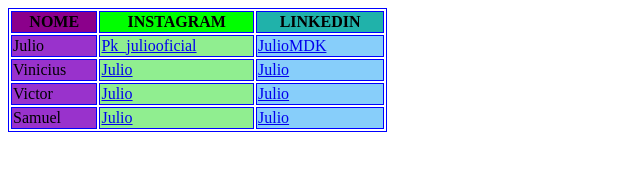
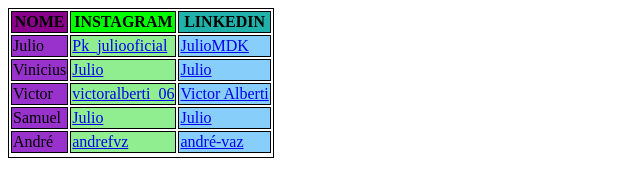
Before and after one commit to PkJulioo/SiteInfo.github.io, a plain HTML site: page index.html in a window 1280 px wide. Shown: the whole page, without its empty margins (0-640 px from the left). Drawn offline with Linux system fonts and the light colour scheme.

Commit message:
index.html

```diff
--- a/index.html
+++ b/index.html
@@ -1,12 +1,12 @@
 <!doctype html>
 <html>
   <head>
-    <meta http-equiv="CONTENT-TYPE"             content="text/html; charset=UTF-8">
+    <meta http-equiv="CONTENT-TYPE" content="text/html; charset=UTF-8">
     <link rel="stylesheet" href="styles/styles.css"/>
   </head>
 
   <body>
-    <table  bordercolor="blue" border="1" width="30%">
+    <table bordercolor="black" border="1">
       <tr>
         <th bgcolor="#8B008B">NOME</th>
         <th bgcolor="#00FF00">INSTAGRAM</th>
@@ -27,8 +27,8 @@
 
        <tr>
         <td bgcolor="#9932CC">Victor</td>
-        <td bgcolor="#90EE90"><a href="https://www.w3schools.com/cssref/css_colors.php">Julio</td>
-        <td bgcolor="#87CEFA"><a href="https://www.w3schools.com/cssref/css_colors.php">Julio</td>
+        <td bgcolor="#90EE90"><a href="https://www.w3schools.com/cssref/css_colors.php">victoralberti_06
+        <td bgcolor="#87CEFA"><a href="https://www.w3schools.com/cssref/css_colors.php">Victor Alberti</td>
       </tr>
 
       <tr>
@@ -37,6 +37,12 @@
         <td bgcolor="#87CEFA"><a href="https://www.w3schools.com/cssref/css_colors.php">Julio</td>
       </tr>
 
+      <tr>
+        <td bgcolor="#9932CC">André</td>
+        <td bgcolor="#90EE90"><a href="https://www.w3schools.com/cssref/css_colors.php">andrefvz
+        <td bgcolor="#87CEFA"><a href="https://www.w3schools.com/cssref/css_colors.php">andré-vaz
+      <tr>
+
     </table>
   </body>
 </html>
```
